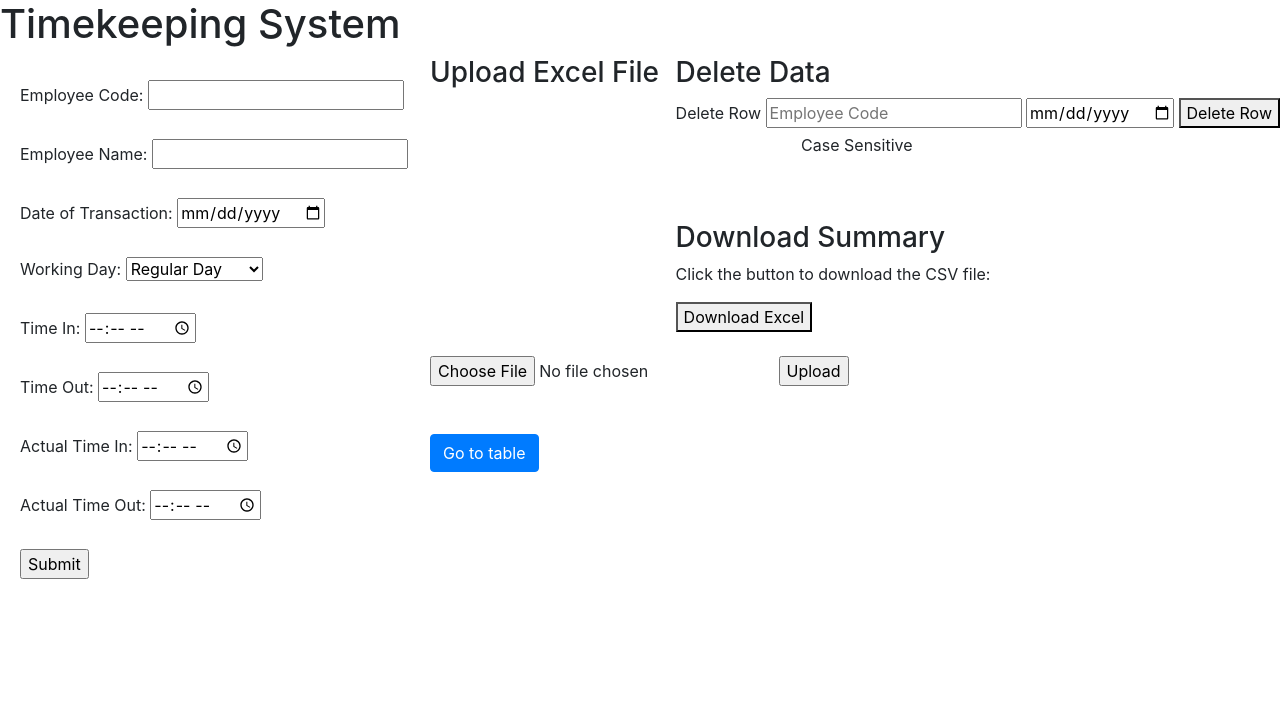
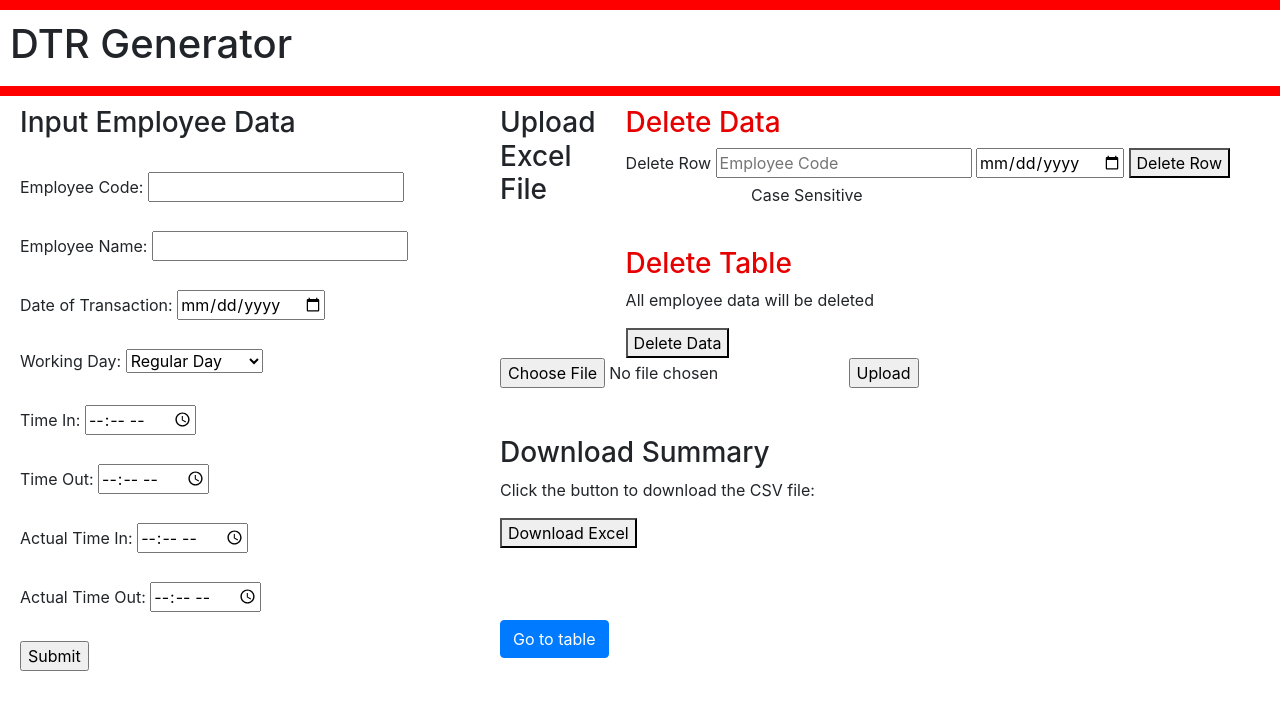
Before and after one commit to IsraelEphraim/DTR-Generator, a Flask app: page / in a window 1280 px wide. Shown: the top 710 px of the page. Run offline with Flask 3, Linux system fonts and the light colour scheme; some libraries are stand-ins or nearby versions.

Commit message:
Commit April 16, 2023

```diff
--- a/main.py
+++ b/main.py
@@ -15,11 +15,6 @@ def delete_duplicate(df):
 
 @app.route('/')
 def index():
-    csv_file_path = 'dtr.csv'
-
-    if os.path.exists(csv_file_path):
-        os.remove(csv_file_path)
-
     try:
         dtr = pd.read_csv('dtr.csv')
     except FileNotFoundError:
@@ -613,6 +608,15 @@ def delete_row():
 
     return render_template('index.html', html_table=html_table)
 
+@app.route('/delete_data', methods=['POST'])
+def delete_data():
+    csv_file_path = 'dtr.csv'
+
+    if os.path.exists(csv_file_path):
+        os.remove(csv_file_path)
+
+    return render_template('index.html')
+
 @app.route('/table', methods=['GET', 'POST'])
 def table():
     try:
--- a/template/index.html
+++ b/template/index.html
@@ -20,7 +20,7 @@
 
       table.data tr:nth-child(even){background-color: #f2f2f2}
 
-      <style>
+
         .sticky-header {
             position: fixed;
             top: 0;
@@ -43,15 +43,36 @@
             z-index: 1;
             background-color: #fff;
         }
+
         .highlight {
         background-color: yellow;
         }
+
+
+        .h3-bgcolor{
+            color: #e60000;
+            padding-right: 0;
+            margin-right: 0;
+        }
+
+        .header{
+            position: sticky;
+            top: 0;
+            z-index: 999;
+            border-block: 10px solid red;
+            padding: 10px;
+            margin-bottom: 10px;
+        }
+
     </style>
 
 </head>
 <body>
-    <h1>Timekeeping System</h1>
+    <header class="header">
+        <h1>DTR Generator</h1>
+    </header>
     <div style="float: left; margin-left: 20px">
+        <h3>Input Employee Data</h3>
         <br>
         <form method="post" action="/submit" onsubmit="return validateForm()">
 
@@ -98,8 +119,8 @@
             <br><br>
         </form>
     </div>
-    <div style="float: right;">
-        <h3>Delete Data</h3>
+    <div style="float: right; padding-right: 50px;">
+        <h3 class="h3-bgcolor">Delete Data</h3>
         <form method="post" action="/delete">
             <label for="delete_employee_code">Delete Row</label>
             <input type="text" name="delete_employee_code" id="delete_employee_code" placeholder="Employee Code">
@@ -108,15 +129,18 @@
             <p style="margin-left: 125.5px">Case Sensitive</p>
         </form>
 
-        <br><br>
+        <br>
 
-        <h3>Download Summary</h3>
-        <p>Click the button to download the CSV file:</p>
-        <a href="/download"><button>Download Excel</button></a>
-        <br><br>
+        <h3 class="h3-bgcolor">Delete Table</h3>
+        <form method="post" action="/delete_data">
+            <p>All employee data will be deleted</p>
+            <button type="submit" name="/delete_data">Delete Data</button>
+        </form>
+
+
     </div>
 
-    <div style="float: center; Padding-left: 430px">
+    <div style="float: center; Padding-left: 500px">
         <h3>Upload Excel File</h3>
 	    <form method="post" action="/upload" enctype="multipart/form-data">
 		    <input type="file" name="file">
@@ -125,7 +149,17 @@
 
         <br><br>
 
+        <h3>Download Summary</h3>
+        <p>Click the button to download the CSV file:</p>
+        <a href="/download"><button>Download Excel</button></a>
+
+
+
+        <br><br><br><br>
+
         <a href="{{ url_for('table') }}" class="btn btn-primary" target="_blank">Go to table</a>
+
+
     </div>
 
 
```
Lines whose indentation alone changed are shown as unchanged.
